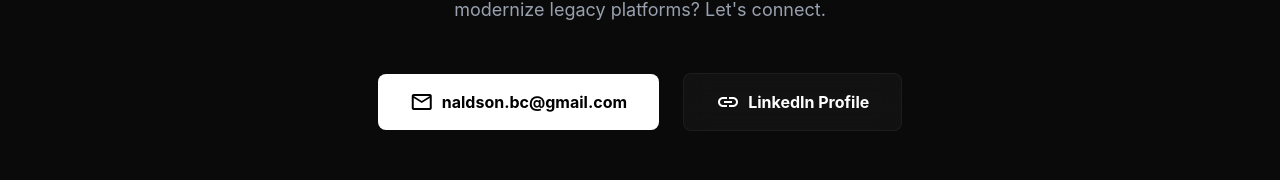
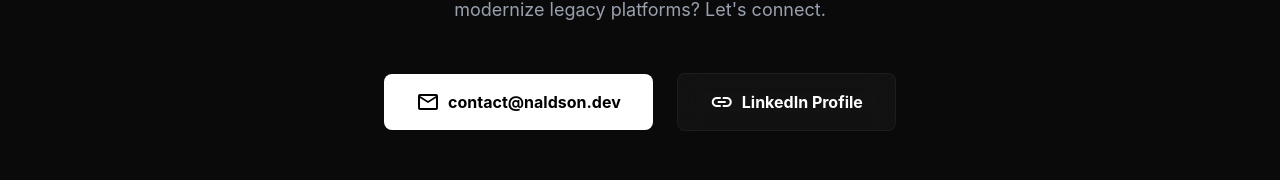
Before and after one commit to NaldsonChagas/personal-site, a Vue app: page / in a window 1280 px wide. Shown: the part 2726-2906 px from the top of the page. Built offline with nearby package versions, Linux system fonts and the light colour scheme.

Commit message:
fix(contact): update email address in footer and i18n messages to new contact email

```diff
--- a/src/components/AppFooter.vue
+++ b/src/components/AppFooter.vue
@@ -19,7 +19,7 @@ const { t } = useI18n();
       <ContactDescription />
       <div class="flex flex-col md:flex-row justify-center items-center gap-4 md:gap-6 mb-16">
         <ContactLinkButton
-          href="mailto:naldson.bc@gmail.com"
+          href="mailto:contact@naldson.dev"
           icon="mail"
           :label="t('contactEmailLabel')"
           variant="primary"
--- a/src/i18n/messages.ts
+++ b/src/i18n/messages.ts
@@ -76,7 +76,7 @@ export const messages: Record<Locale, Record<string, string>> = {
     contactDescriptionLong:
       "Seeking a Senior Backend Engineer to architect systems or modernize legacy platforms? Let's connect.",
     contactDescriptionShort: "Seeking a Senior Backend Engineer? Let's connect.",
-    contactEmailLabel: 'naldson.bc@gmail.com',
+    contactEmailLabel: 'contact@naldson.dev',
     contactLinkedInLabel: 'LinkedIn Profile',
     footerCopyright: '© 2026 Naldson Bento Chagas.',
     footerTagSeniorBackend: 'Senior Backend',
@@ -158,7 +158,7 @@ export const messages: Record<Locale, Record<string, string>> = {
     contactDescriptionLong:
       'Procurando um Engenheiro Backend Sênior para arquitetar sistemas ou modernizar plataformas legadas? Vamos conversar.',
     contactDescriptionShort: 'Procurando um Engenheiro Backend Sênior? Vamos conversar.',
-    contactEmailLabel: 'naldson.bc@gmail.com',
+    contactEmailLabel: 'contact@naldson.dev',
     contactLinkedInLabel: 'Perfil LinkedIn',
     footerCopyright: '© 2026 Naldson Bento Chagas.',
     footerTagSeniorBackend: 'Backend Sênior',
```
